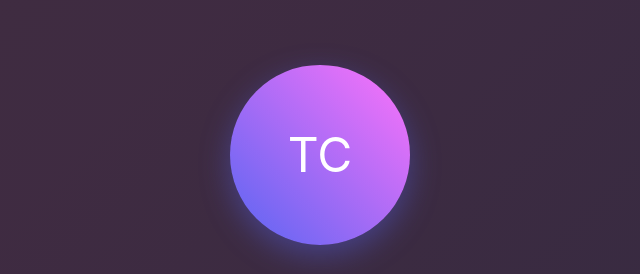
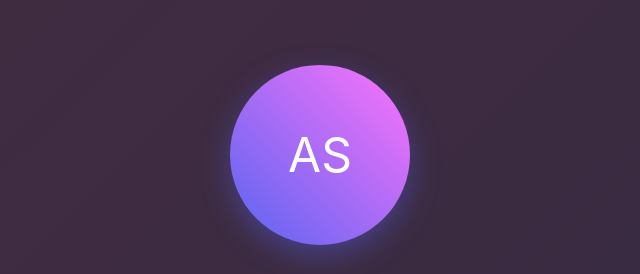
Before and after one commit to ademserty678-byte/arix-server, a plain HTML site: page index.html in a window 1280 px wide. Shown: the part 106-380 px from the top of the page, 320-960 px from the left. Drawn offline with nearby package versions, Linux system fonts and the light colour scheme.

Commit message:
Update index.html

```diff
--- a/index.html
+++ b/index.html
@@ -216,7 +216,7 @@
 
     <div class="container">
         <section class="hero">
-            <div class="server-icon">TC</div>
+            <div class="server-icon">AS</div>
             <h1>Arix server</h1>
             <p class="tagline">أكبر تجمع عربي في arix - مكان للجميع للتواصل، المرح، والمشاركة</p>
             <a href="https://discord.gg/bhHfQsFSz5" class="join-button">انضم إلينا</a>
```
